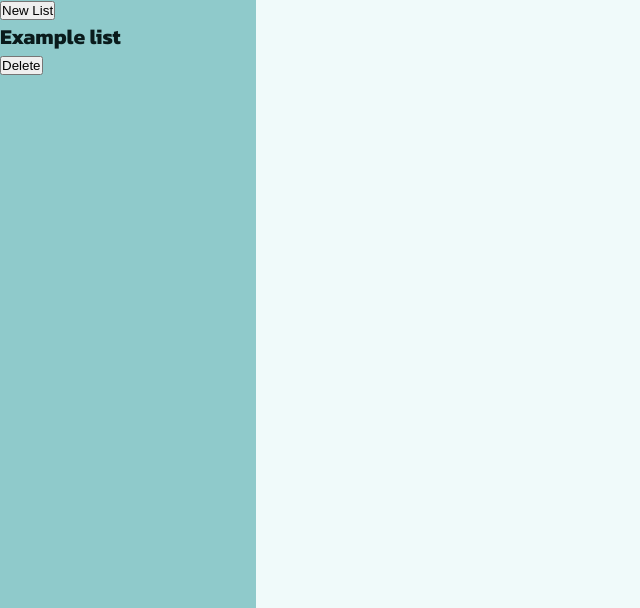
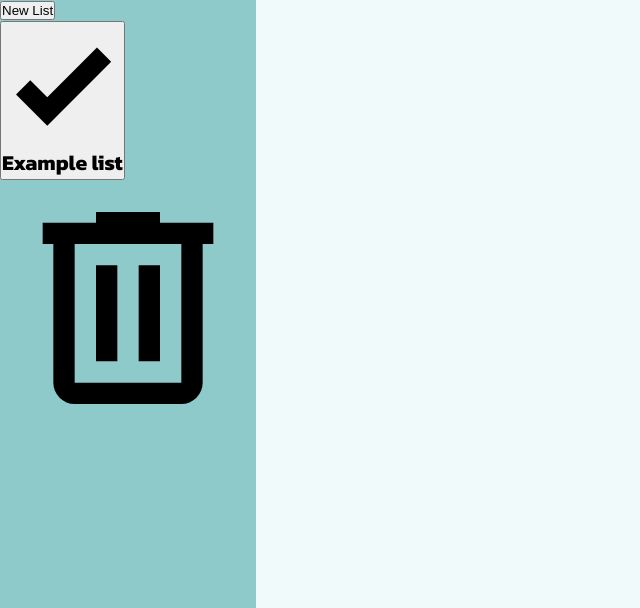
Before and after one commit to nicolasgsantana/todo-app, a website built with webpack: page src/index.html in a window 1280 px wide. Both pictures are taken after a click on the icon 21 px from the left and 21 px from the top of the page. Shown: the part 192-800 px from the top of the page, without its empty margins (0-640 px from the left). Built offline with nearby package versions, Linux system fonts and the light colour scheme.

Commit message:
Add example list

```diff
--- a/src/index.html
+++ b/src/index.html
@@ -47,10 +47,19 @@
       <h4>Lists</h4>
       <button>New List</button>
       <div>
-        <div>
-          <h5>Example list</h5>
-          <button>Delete</button>
+        <div class="list">
+          <button>
+            <svg xmlns="http://www.w3.org/2000/svg" viewBox="0 0 24 24">
+              <path d="M9,20.42L2.79,14.21L5.62,11.38L9,14.77L18.88,4.88L21.71,7.71L9,20.42Z" />
+            </svg>
+            <h5>Example list</h5>
+          </button>
+          <svg xmlns="http://www.w3.org/2000/svg" viewBox="0 0 24 24">
+            <path
+              d="M9,3V4H4V6H5V19A2,2 0 0,0 7,21H17A2,2 0 0,0 19,19V6H20V4H15V3H9M7,6H17V19H7V6M9,8V17H11V8H9M13,8V17H15V8H13Z" />
+          </svg>
         </div>
+
       </div>
     </div>
   </nav>
```
